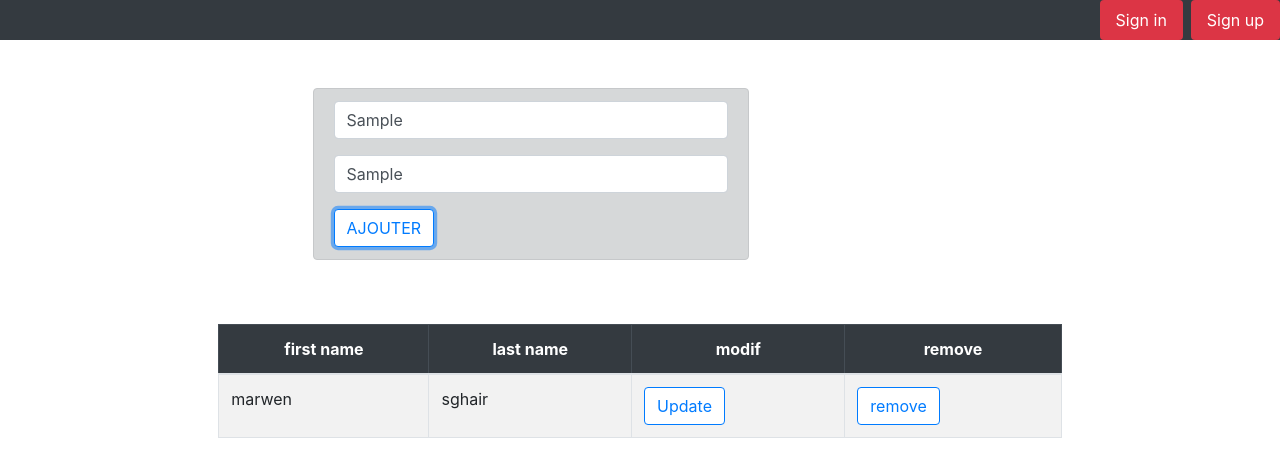
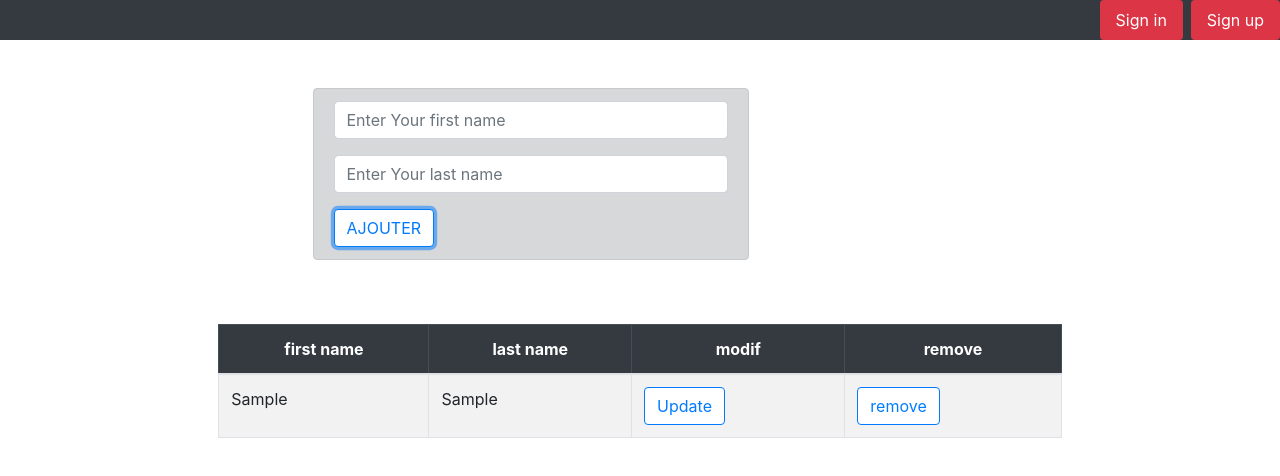
Before and after one commit to marwensghair95/angular1, an Angular app: page /users in a window 1280 px wide. Both pictures are taken after typing "Sample", "Sample" into the empty fields and a click on the button "AJOUTER". Shown: the top 476 px of the page. Built offline with nearby package versions, Linux system fonts and the light colour scheme.

Commit message:
update user

```diff
--- a/src/app/user-add/user-add.component.html
+++ b/src/app/user-add/user-add.component.html
@@ -2,15 +2,15 @@
     <div class="offset-md-3 col-6 col-md-4 alert alert-dark">
         <form>
             <div class="form-group">
-                <input class="form-control " [(ngModel)]="first_name" name="fname" type="text" placeholder="Enter Your first name">
+                <input class="form-control " [(ngModel)]="fname" name="fname" type="text" placeholder="Enter Your first name">
             </div>
             <div class="form-group">
-                <input class="form-control" [(ngModel)]="last_name" name="lname" type="text" placeholder="Enter Your last name">
+                <input class="form-control" [(ngModel)]="lname" name="lname" type="text" placeholder="Enter Your last name">
             </div>
-            <div><button  class="btn btn-outline-primary bg-white" >AJOUTER</button></div>
-
+            <div><button *ngIf="showAddButton" (click)="adduser()" class="btn btn-outline-primary bg-white" >AJOUTER</button></div>
+            <div><button *ngIf="!showAddButton" (click)="saveUpdate()" class="btn btn-outline-primary bg-white" >SAVE UPDATE</button></div>
         </form>
     </div>
  </div>
 
-<app-users-list [fname]="first_name" [lname]="last_name"></app-users-list>
+<app-users-list [users]="usersList" (i)="update($event)" ></app-users-list>
--- a/src/app/user-add/user-add.component.ts
+++ b/src/app/user-add/user-add.component.ts
@@ -1,17 +1,56 @@
-import { Component, OnInit } from '@angular/core';
+import { Component, EventEmitter, OnInit, Output } from '@angular/core';
 
 @Component({
   selector: 'app-user-add',
   templateUrl: './user-add.component.html',
   styleUrls: ['./user-add.component.css']
 })
+
+
 export class UserAddComponent implements OnInit {
-  first_name:String="";
-  last_name:String="";
+  fname: String = "";
+  lname: String = "";
+  showAddButton:boolean=true;
+  usersList: Array<Object> = [];
+  @Output() i ;
+  index:any;
+
 
   constructor() { }
 
   ngOnInit(): void {
   }
 
+  adduser() {
+    var user= {
+      first_name: this.fname,
+      last_name: this.lname
+    };
+    this.usersList.push(user);
+    this.fname = "";
+    this.lname= "";
+  }
+
+  update(i)
+  {
+    this.index=i;
+    this.showAddButton=false;
+   var user:any=this.usersList[i];
+    this.fname =user.first_name;
+    this.lname =user.last_name;
+  }
+  saveUpdate(){
+
+    this.showAddButton=true;
+   var newuser= {
+    first_name: this.fname,
+    last_name: this.lname
+  }
+
+    this.usersList.splice(this.index,1,newuser);
+    this.fname = "";
+    this.lname= "";
+  }
+
+
 }
--- a/src/app/users-list/users-list.component.html
+++ b/src/app/users-list/users-list.component.html
@@ -10,11 +10,11 @@
         </tr>
       </thead>
       <tbody>
-      <tr>
-      <td >marwen</td>
-      <td >sghair</td>
-      <td ><button  class="btn btn-outline-primary bg-white" >Update</button></td>
-      <td ><button  class="btn btn-outline-primary bg-white" >remove</button></td>
+      <tr *ngFor="let user of users, let i= index ">
+      <td >{{user.first_name }}</td>
+      <td >{{user.last_name }}</td>
+      <td ><button (click)="update(i)" class="btn btn-outline-primary bg-white" >Update</button></td>
+      <td ><button (click)="remove(i)" class="btn btn-outline-primary bg-white" >remove</button></td>
       </tr>
   </tbody>
   </table>
--- a/src/app/users-list/users-list.component.ts
+++ b/src/app/users-list/users-list.component.ts
@@ -1,4 +1,4 @@
-import { Component, Input, OnInit, Output } from '@angular/core';
+import { Component, EventEmitter, Input, OnInit, Output } from '@angular/core';
 
 @Component({
   selector: 'app-users-list',
@@ -6,14 +6,21 @@ import { Component, Input, OnInit, Output } from '@angular/core';
   styleUrls: ['./users-list.component.css']
 })
 export class UsersListComponent implements OnInit {
-  @Input() fname:String;
-  @Input() lname:String;
-  @Output() firstname:string;
-  @Output() lastname:string;
 
+  @Input() users:Array<Object>;
+  @Output() i = new EventEmitter<number>();
   constructor() { }
 
   ngOnInit(): void {
   }
 
+  remove(i){
+    this.users.splice(i,1);
+  }
+
+  update(i){
+    console.log(i);
+    this.i.emit(i);
+  }
+
 }
```
